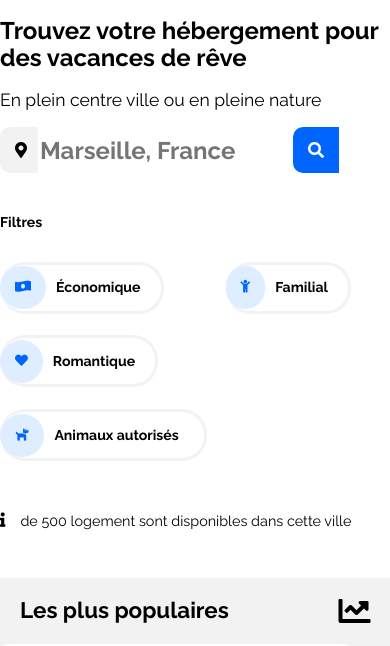
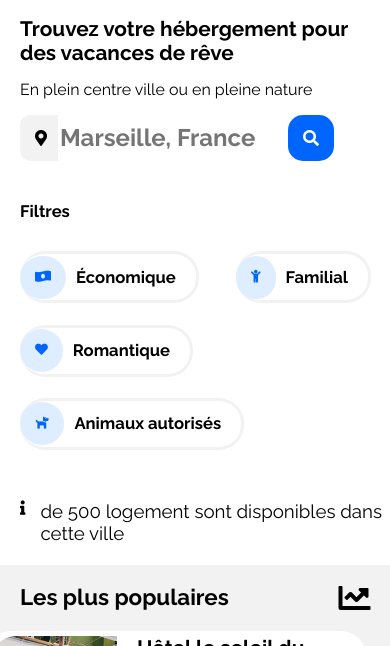
Before and after one commit to ocarpels13200/OlivierCarpels_2_26042021, a plain HTML site: page index.html in a window 390 px wide. Shown: the part 152-798 px from the top of the page. Drawn offline with Linux system fonts and the light colour scheme.

Commit message:
Modification mode responsive

```diff
--- a/CSS/header.css
+++ b/CSS/header.css
@@ -48,6 +48,10 @@
     /*En-tête*/
     #header #top-header {
         margin: 20px 0 20px 0;
+    }
+
+    #header #top-header #logo{
+        margin-left: 20px;
     }
 
     #header #top-header .menu .liens ul{
--- a/CSS/style.css
+++ b/CSS/style.css
@@ -106,10 +106,12 @@ main .titre p{
 .paragraphe i{
     margin-top: 30px;
     margin-right: 15px;
+    margin-left: 20px;
     margin-bottom: 50px;
 }
 
 .paragraphe .infoPosition{
+    font-size: 1.3em;
     margin-top: 30px;
     position: absolute;
 }
@@ -394,16 +396,23 @@ main .titre p{
 @media screen and (max-width: 599px){
 
     h1 {
-        font-size: 1.5em;
+        margin-left: 20px;
+        margin-right: 40px;
+        font-size: 1.3em;
     }
 
-    main .titre p{
-        font-size: 1.1em;
+    main .titre>p{
+        margin-left: 20px;
+        font-size: 1em;
     }
 
     /*Barre de recherche*/
+    #recherche {
+        margin-left: 20px;
+    }
+
     #recherche input {
-        width: 250px;
+        width: 230px;
     }
 
     #recherche button { /*Bouton pour grand écran*/
@@ -412,19 +421,18 @@ main .titre p{
 
     #recherche a{ /*icone petit écran remplace bouton*/
         height: 46px;
-        padding: 0 10px;
-        margin-left: -5px;
-        border-radius: 0 10px 10px 0;
         color: white;
     }
 
     #recherche a i{
         background-color: var(--bleuCharte);
+        border-radius: 15px;
     }
 
     /*Filtres*/
     #filtres {
         margin-top: 30px;
+        margin-left: 20px;
         width: 90%;
         height: 280px;
         font-size: 0.8em;
```
